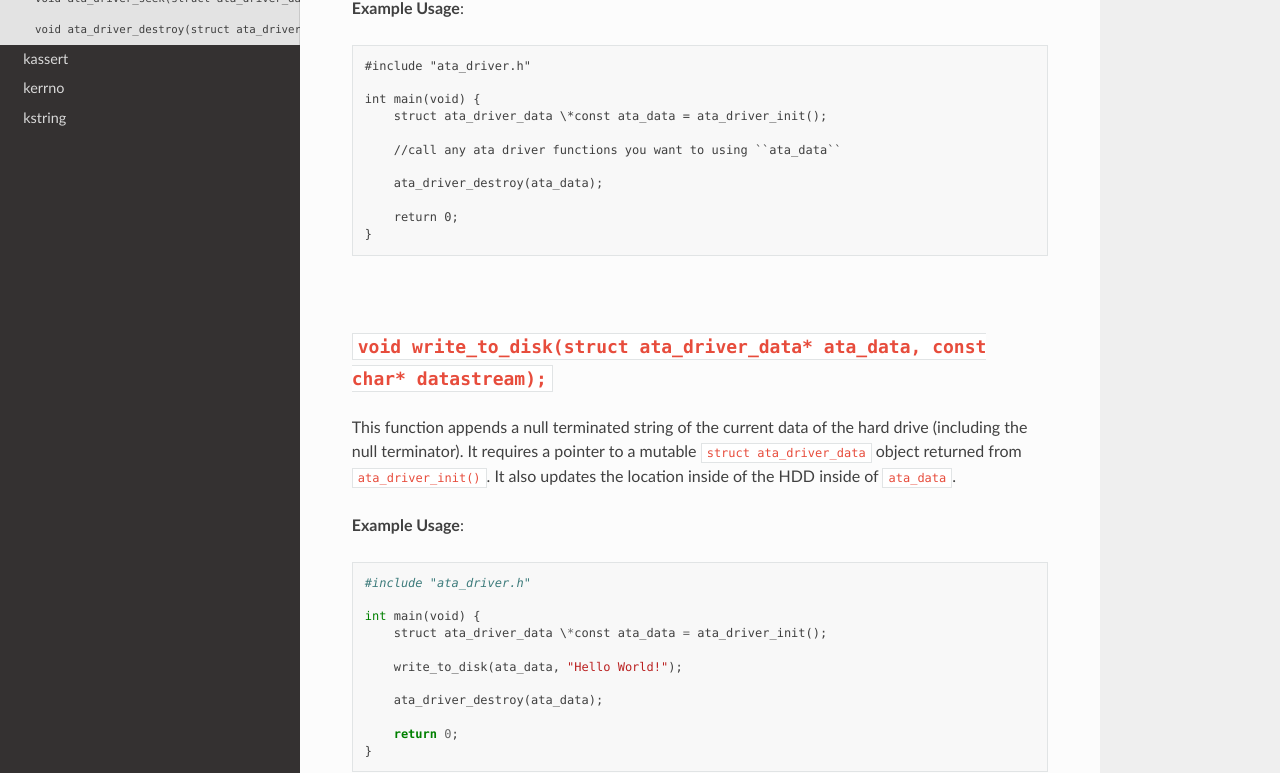
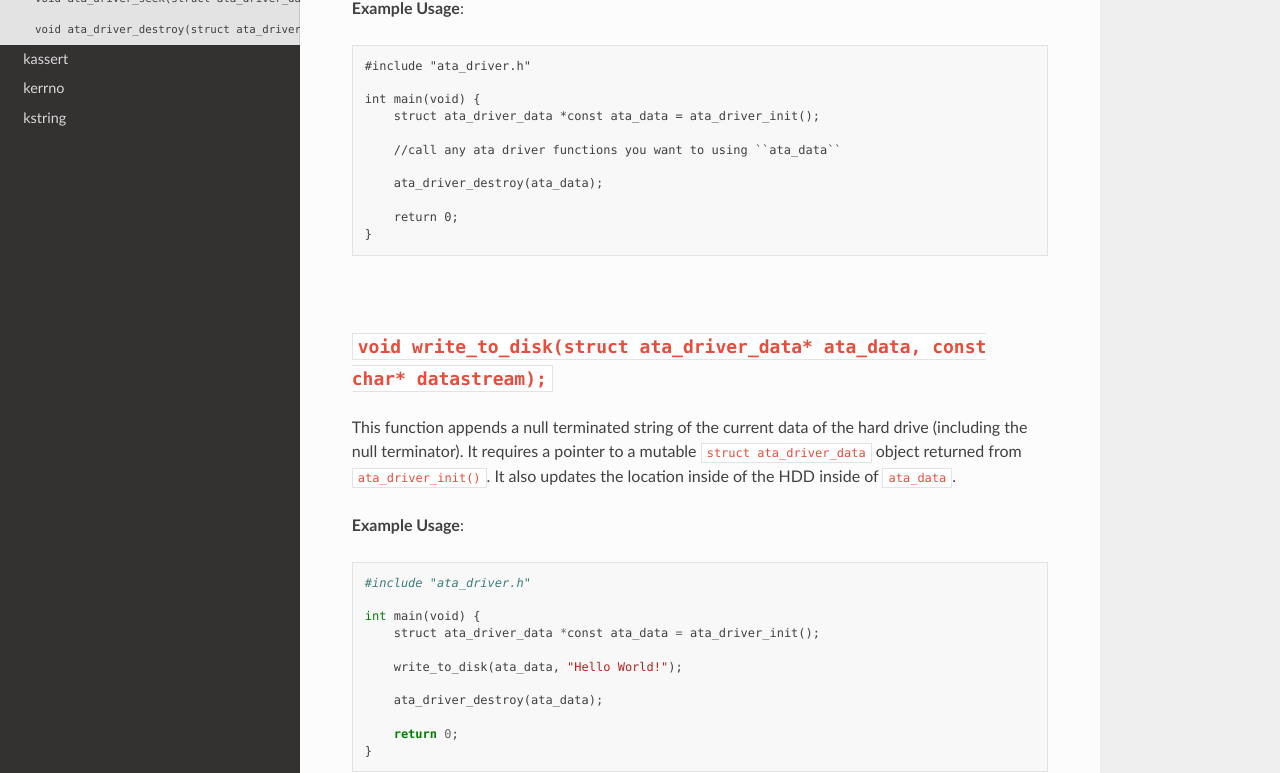
Before and after one commit to OperatingSystemRocket/RocketOS, a Sphinx documentation site: the page built from docs/source/docs_source/drivers/ata/ata_driver.rst, in a window 1280 px wide and 1400 px high. Shown: the part 339-1112 px from the top of the window. Built offline with Sphinx 7.4.7 and the Read the Docs theme 2.0.0, drawn with Linux system fonts in a browser that asks for light colours.

Commit message:
Remove erroneous backslashes in examples

```diff
--- a/docs/source/docs_source/drivers/ata/ata_driver.rst
+++ b/docs/source/docs_source/drivers/ata/ata_driver.rst
@@ -24,7 +24,7 @@
     #include "ata_driver.h"
 
     int main(void) {
-        struct ata_driver_data \*const ata_data = ata_driver_init();
+        struct ata_driver_data *const ata_data = ata_driver_init();
 
         //call any ata driver functions you want to using ``ata_data``
 
@@ -53,7 +53,7 @@
     #include "ata_driver.h"
 
     int main(void) {
-        struct ata_driver_data \*const ata_data = ata_driver_init();
+        struct ata_driver_data *const ata_data = ata_driver_init();
 
         write_to_disk(ata_data, "Hello World!");
 
@@ -85,10 +85,10 @@
     #include "kstdio.h"
 
     int main(void) {
-        struct ata_driver_data \*const ata_data = ata_driver_init();
+        struct ata_driver_data *const ata_data = ata_driver_init();
 
         write_to_disk_n(ata_data, "Hello World!", 6);
-        const char \*const first_written_string = read_from_disk(ata_data, 5);
+        const char *const first_written_string = read_from_disk(ata_data, 5);
 
         ata_driver_destroy(ata_data);
 
@@ -121,10 +121,10 @@
     #include "kstdio.h"
 
     int main(void) {
-        struct ata_driver_data \*const ata_data = ata_driver_init();
+        struct ata_driver_data *const ata_data = ata_driver_init();
 
         write_to_disk(ata_driver, "Hello World!");
-        const char \*const first_written_string = read_from_disk(ata_driver);
+        const char *const first_written_string = read_from_disk(ata_driver);
 
         ata_driver_destroy(ata_data);
 
@@ -159,10 +159,10 @@
     #include "kstdio.h"
 
     int main(void) {
-        struct ata_driver_data \*const ata_data = ata_driver_init();
+        struct ata_driver_data *const ata_data = ata_driver_init();
 
         write_to_disk(ata_driver, "Hello World!");
-        const char \*const first_written_string = read_from_disk_n(ata_driver, 5);
+        const char *const first_written_string = read_from_disk_n(ata_driver, 5);
 
         ata_driver_destroy(ata_data);
 
@@ -195,11 +195,11 @@
     #include "kstdio.h"
 
     int main(void) {
-        struct ata_driver \*const ata_data = ata_driver_init();
+        struct ata_driver *const ata_data = ata_driver_init();
 
         write_to_disk(ata_driver, "Hello World!");
         ata_driver_seek(ata_driver, 1);
-        const char \*const first_written_string = read_from_disk(ata_driver);
+        const char *const first_written_string = read_from_disk(ata_driver);
 
         ata_driver_destroy(ata_data);
 
@@ -231,7 +231,7 @@
     #include "ata_driver.h"
 
     int main(void) {
-        struct ata_driver_data \*const ata_data = ata_driver_init();
+        struct ata_driver_data *const ata_data = ata_driver_init();
 
         ata_driver_destroy(ata_data);
 
```
